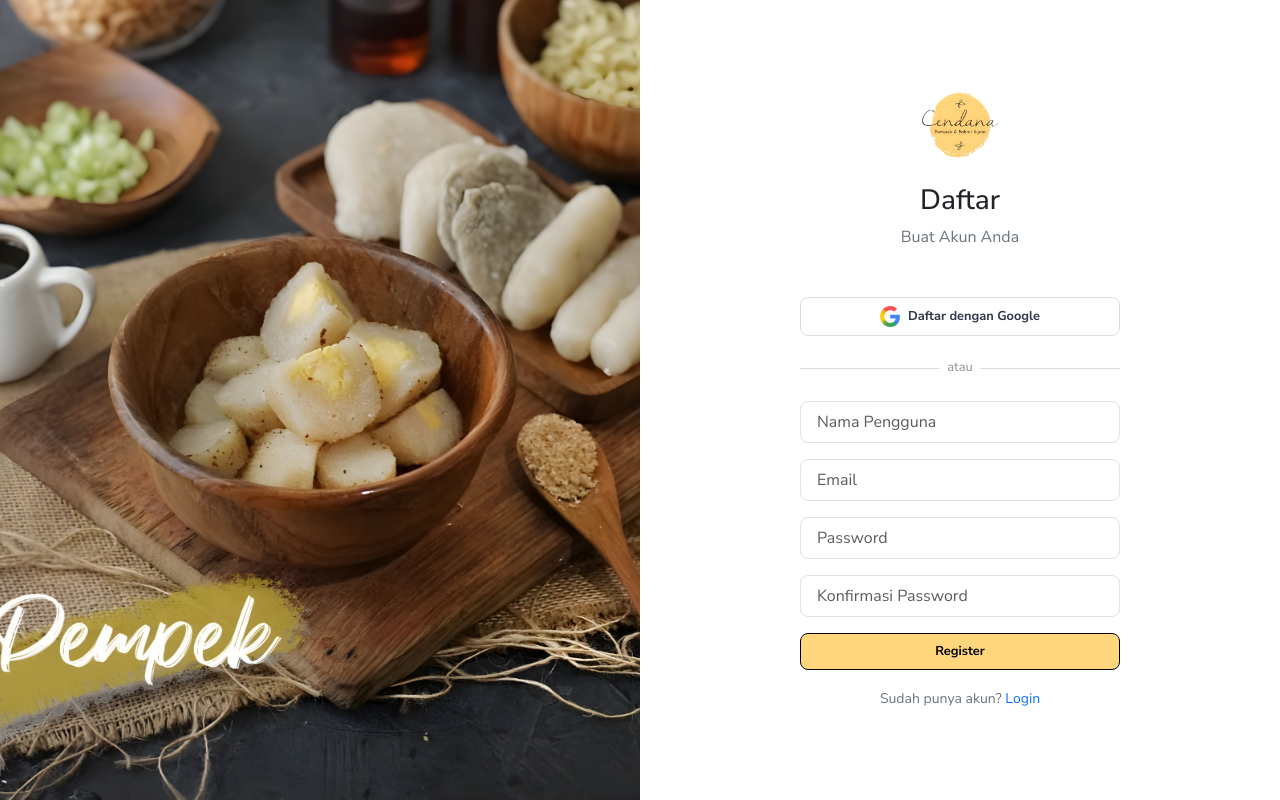
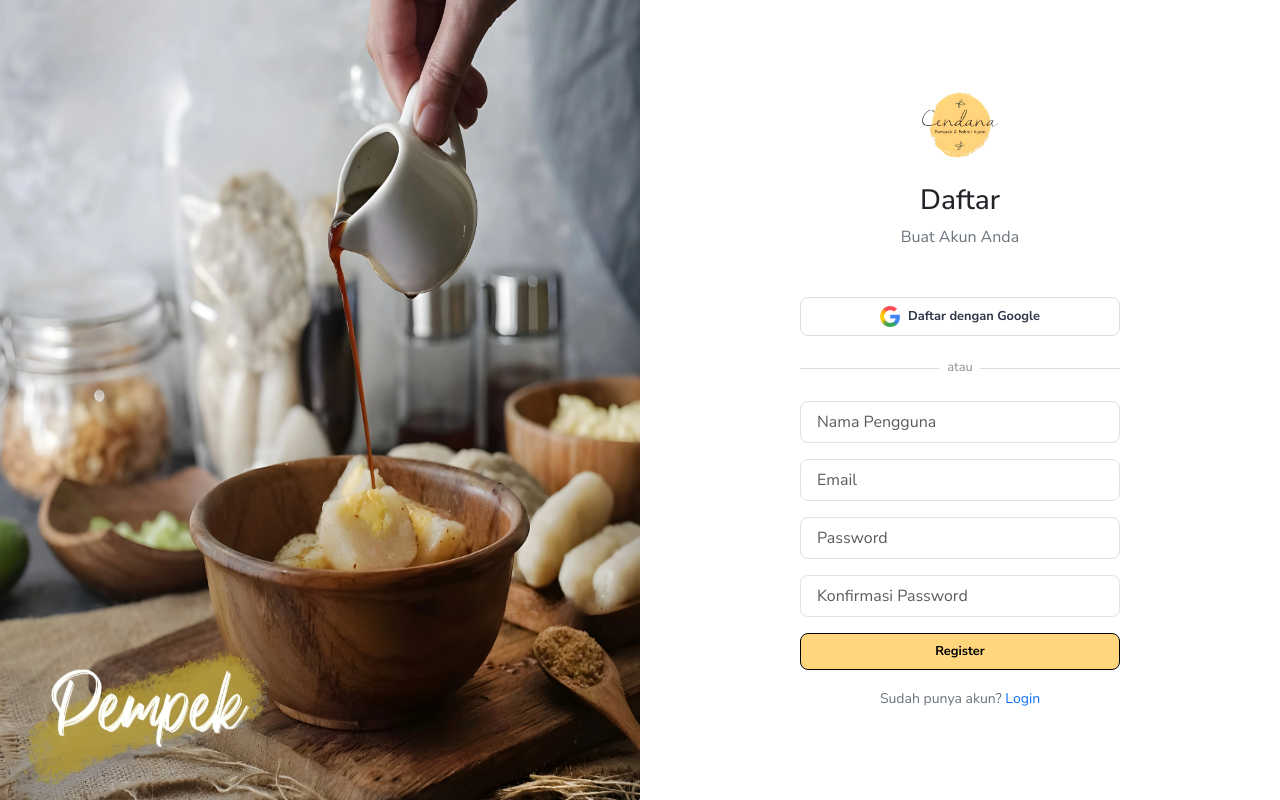
Before and after one commit to SukaMCD/Inceptum, a Laravel app: page /auth/register in a window 1280 px wide. Run offline with Laravel 12, Linux system fonts and the light colour scheme.

Commit message:
Background Images

```diff
--- a/cendana/public/css/auth.css
+++ b/cendana/public/css/auth.css
@@ -1,6 +1,6 @@
 @import url('https://fonts.googleapis.com/css2?family=Nunito+Sans:ital,opsz,wght@0,6..12,200..1000;1,6..12,200..1000&display=swap');
 
-.bg-holder {
+/* .bg-holder {
     position: absolute;
     width: 100%;
     min-height: 100%;
@@ -8,9 +8,9 @@
     left: 0;
     background-size: cover;
     background-position: center;
-    background-image: url("../images/login_image.jpeg");
+    background-image: url("../images/login_image.webp");
     background-repeat: no-repeat;
-}
+} */
 
 body {
     font-family: 'Nunito Sans', sans-serif;
--- a/cendana/resources/views/auth/forgot-password.blade.php
+++ b/cendana/resources/views/auth/forgot-password.blade.php
@@ -14,7 +14,9 @@
     <div class="row vh-100 g-0">
         <!-- Gambar -->
         <div class="col-lg-6 position-relative d-none d-lg-block">
-            <div class="bg-holder"></div>
+            <img src="{{ asset('images/image2.webp') }}"
+                alt="Login Background"
+                class="w-100 h-100 object-cover position-absolute top-0 start-0" />
         </div>
         <!-- Gambar -->
 
--- a/cendana/resources/views/auth/login.blade.php
+++ b/cendana/resources/views/auth/login.blade.php
@@ -14,7 +14,9 @@
     <div class="row vh-100 g-0">
         <!-- Gambar -->
         <div class="col-lg-6 position-relative d-none d-lg-block">
-            <div class="bg-holder"></div>
+            <img src="{{ asset('images/image1.webp') }}"
+                alt="Login Background"
+                class="w-100 h-100 object-cover position-absolute top-0 start-0" />
         </div>
         <!-- Gambar -->
 
--- a/cendana/resources/views/auth/register.blade.php
+++ b/cendana/resources/views/auth/register.blade.php
@@ -14,7 +14,9 @@
     <div class="row vh-100 g-0">
         <!-- Gambar -->
         <div class="col-lg-6 position-relative d-none d-lg-block">
-            <div class="bg-holder"></div>
+            <img src="{{ asset('images/image2.webp') }}"
+                alt="Login Background"
+                class="w-100 h-100 object-cover position-absolute top-0 start-0" />
         </div>
         <!-- Gambar -->
 
--- a/cendana/resources/views/auth/reset-password.blade.php
+++ b/cendana/resources/views/auth/reset-password.blade.php
@@ -14,7 +14,9 @@
     <div class="row vh-100 g-0">
         <!-- Gambar -->
         <div class="col-lg-6 position-relative d-none d-lg-block">
-            <div class="bg-holder"></div>
+            <img src="{{ asset('images/image1.webp') }}"
+                alt="Login Background"
+                class="w-100 h-100 object-cover position-absolute top-0 start-0" />
         </div>
         <!-- Gambar -->
 
```
Also changed, not shown: cendana/public/images/image1.webp (added), cendana/public/images/image2.webp (added), cendana/public/images/login_image.jpeg (deleted).
